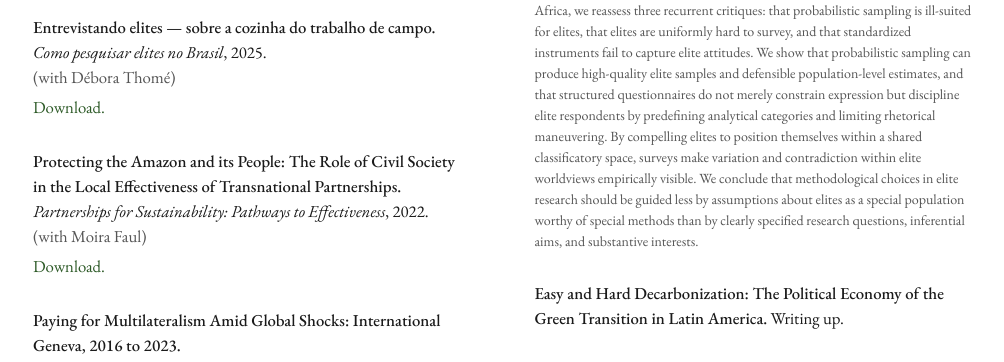
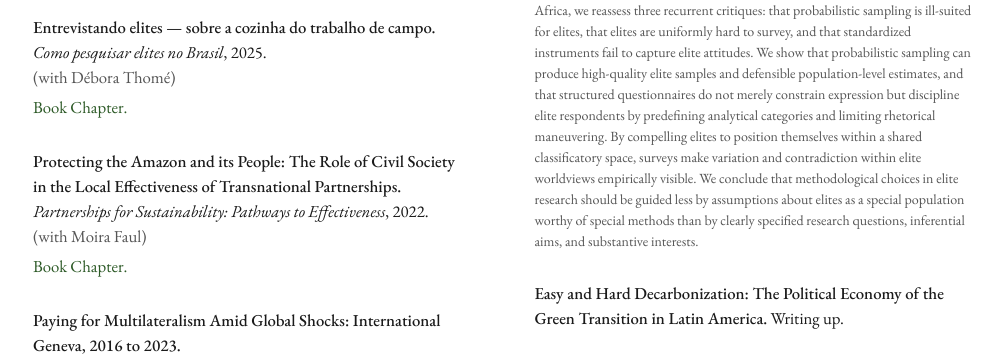
Before and after one commit to liviosilvamuller/liviosilvamuller.github.io, a Jekyll site: the page built from research.md, in a window 1280 px wide. Shown: the part 1016-1378 px from the top of the page, without its empty margins (137-1141 px from the left). Built offline with Jekyll 4.4.1, drawn with Linux system fonts in a browser that asks for light colours.

Commit message:
correctino

```diff
--- a/_data/published.yml
+++ b/_data/published.yml
@@ -48,7 +48,7 @@
   year: "2025"
   authors: "Débora Thomé"
   links:
-    - text: "Download."
+    - text: "Book Chapter."
       url: "https://editora.fgv.br/produto/como-pesquisar-elites-no-brasil-3994"
 
 - title: "Protecting the Amazon and its People: The Role of Civil Society in the Local Effectiveness of Transnational Partnerships."
@@ -56,7 +56,7 @@
   year: "2022"
   authors: "Moira Faul"
   links:
-    - text: "Download."
+    - text: "Book Chapter."
       url: "https://www.taylorfrancis.com/chapters/oa-edit/10.4324/9781003148371-6/protecting-amazon-people-livio-silva-muller-moira-faul"
 
 # Commissioned reports
```
